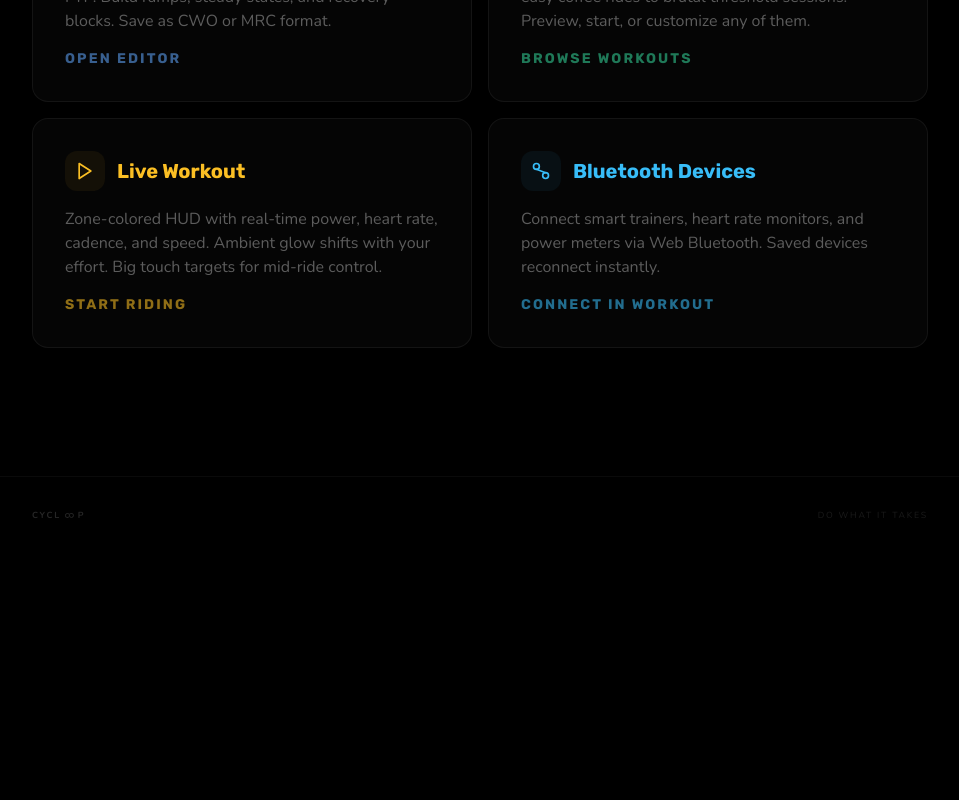
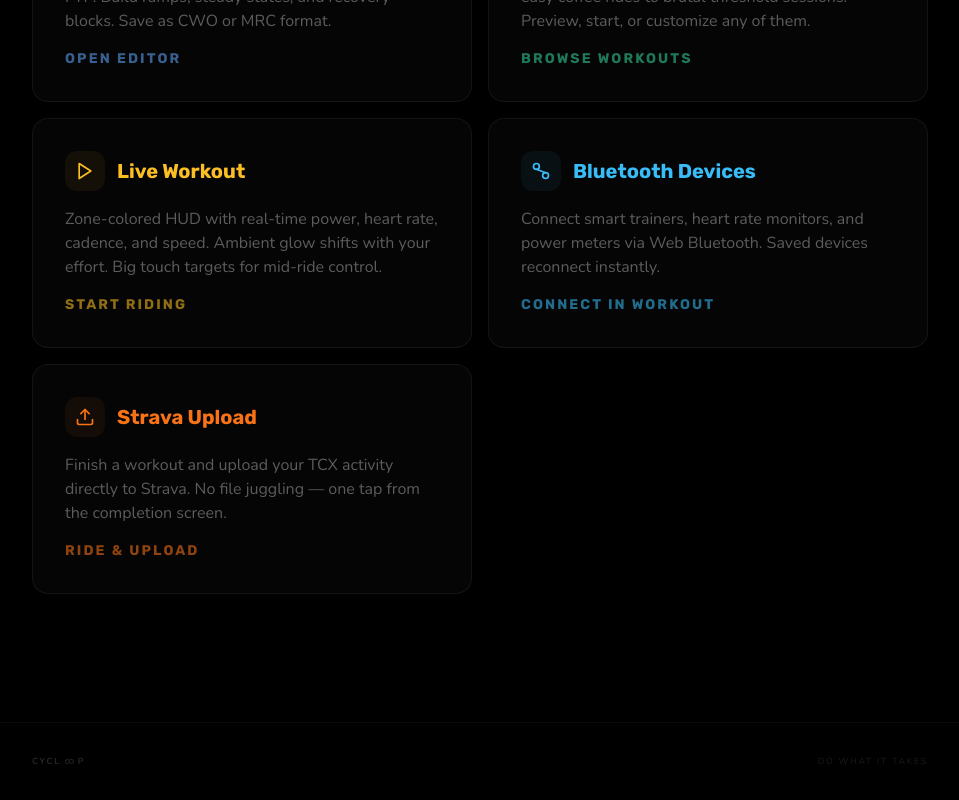
Before and after one commit to sportloop/cycloop-web, a Next.js app: page / in a window 1280 px wide. Shown: the part 1208-2008 px from the top of the page, without its empty margins (160-1119 px from the left). Before the commit the page ends 1762 px from the top, so only its background shows below. Built offline with nearby package versions, Linux system fonts and the light colour scheme.

Commit message:
Revert "feat: remove Strava upload feature card from home page"
This reverts commit f057f8ca704dfa258d22a0b454f4e757bd88b27d.

```diff
--- a/src/app/page.tsx
+++ b/src/app/page.tsx
@@ -394,6 +394,30 @@
               }
             />
 
+            <FeatureCard
+              title="Strava Upload"
+              description="Finish a workout and upload your TCX activity directly to Strava. No file juggling — one tap from the completion screen."
+              href="/workout"
+              cta="Ride & Upload"
+              accent="#f97316"
+              glow="rgba(249,115,22,0.06)"
+              icon={
+                <svg
+                  width="20"
+                  height="20"
+                  viewBox="0 0 24 24"
+                  fill="none"
+                  stroke="#f97316"
+                  strokeWidth="2"
+                  strokeLinecap="round"
+                  strokeLinejoin="round"
+                >
+                  <path d="M21 15v4a2 2 0 0 1-2 2H5a2 2 0 0 1-2-2v-4" />
+                  <polyline points="17 8 12 3 7 8" />
+                  <line x1="12" y1="3" x2="12" y2="15" />
+                </svg>
+              }
+            />
           </div>
         </div>
       </section>
```
